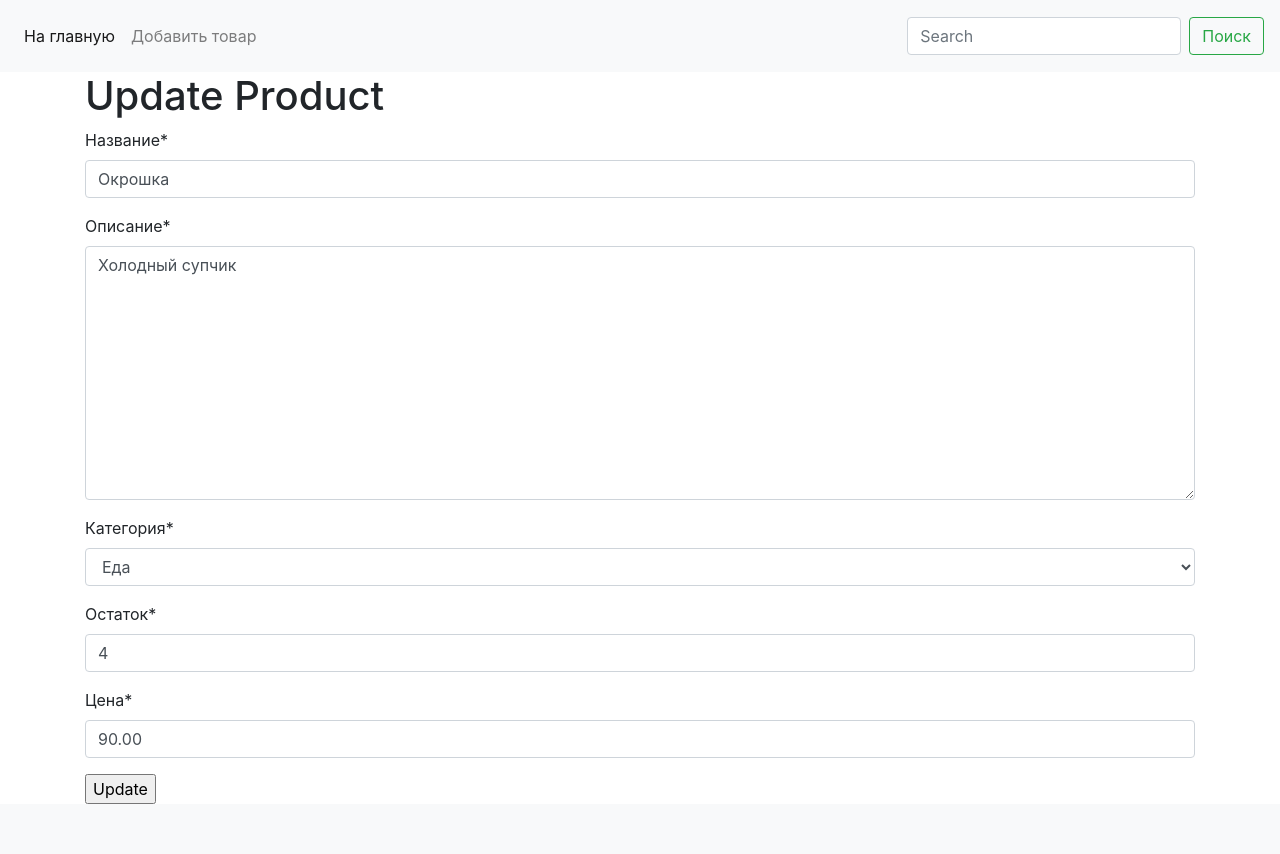
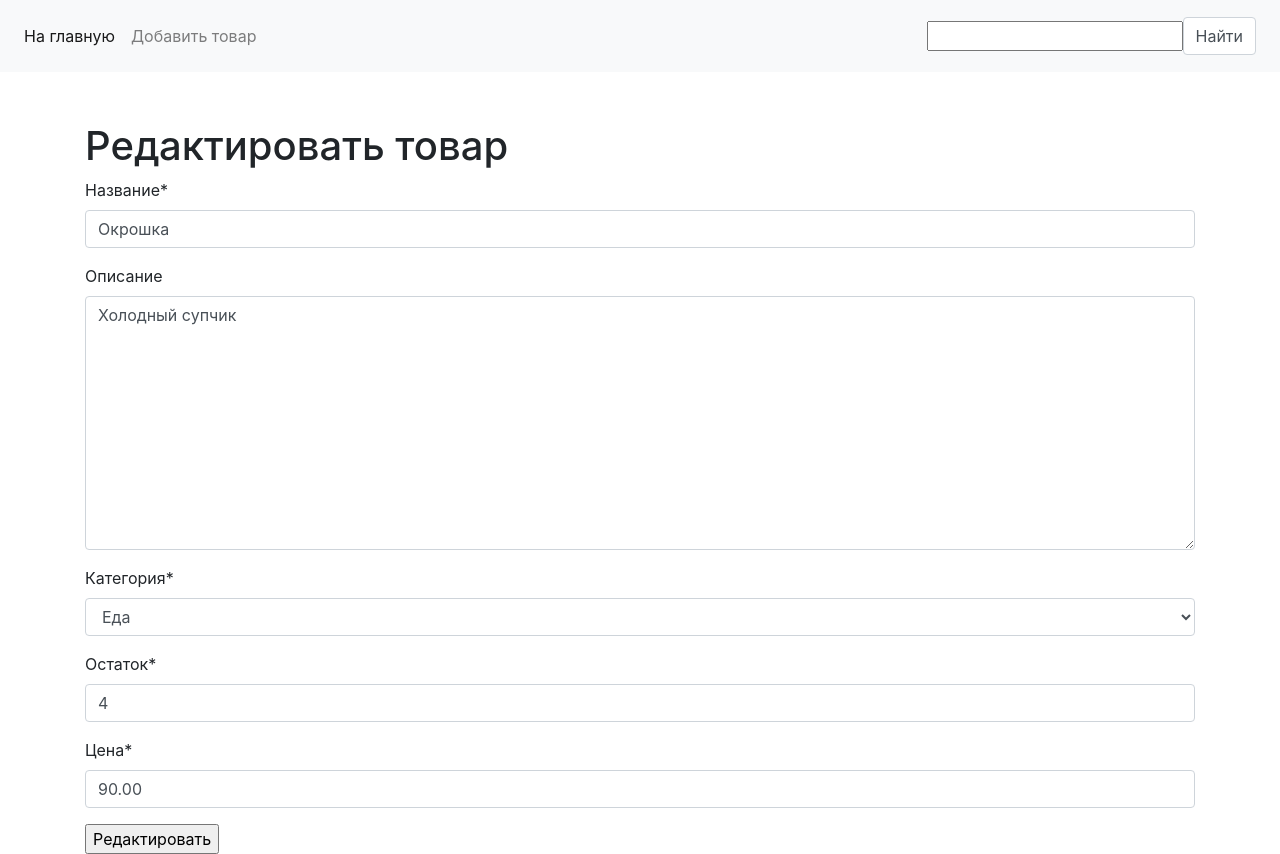
Before and after one commit to violettalivada/hw_48, a Django app: page /product/1/update/ in a window 1280 px wide. Before the commit the page ends 804 px from the top, so only its background shows below. Run offline with Django 3.2, Linux system fonts and the light colour scheme; data comes from the database, SQL or seed files in the repository; some libraries are stand-ins or nearby versions.

Commit message:
1-ый этап выполнен

```diff
--- a/source/main/settings.py
+++ b/source/main/settings.py
@@ -65,6 +65,7 @@ TEMPLATES = [
                 'django.template.context_processors.request',
                 'django.contrib.auth.context_processors.auth',
                 'django.contrib.messages.context_processors.messages',
+                'webapp.context_processors.search_form',
             ],
         },
     },
--- a/source/main/urls.py
+++ b/source/main/urls.py
@@ -20,9 +20,9 @@ from webapp.views import *
 
 urlpatterns = [
     path('admin/', admin.site.urls),
-    path('', index_view, name='index'),
-    path('product/<int:pk>/', product_view, name='product_view'),
-    path('products/add/', product_create_view, name='product_create'),
-    path('product/<int:pk>/update/', product_update_view, name='product_update'),
-    path('product/<int:pk>/delete/', product_delete_view, name='product_delete')
+    path('', IndexView.as_view(), name='index'),
+    path('product/<int:pk>/', ProductView.as_view(), name='product_view'),
+    path('products/add/', ProductCreateView.as_view(), name='product_create'),
+    path('product/<int:pk>/update/', ProductUpdateView.as_view(), name='product_update'),
+    path('product/<int:pk>/delete/', ProductDeleteView.as_view(), name='product_delete'),
 ]
--- /dev/null
+++ b/source/webapp/context_processors.py
@@ -0,0 +1,6 @@
+from webapp.forms import SimpleSearchForm
+
+
+def search_form(request):
+    form = SimpleSearchForm(request.GET)
+    return {'search_form': form}
--- a/source/webapp/forms.py
+++ b/source/webapp/forms.py
@@ -1,10 +1,12 @@
 from django import forms
-from .models import DEFAULT_CATEGORY, CATEGORY_CHOICES
+from .models import Product
 
 
-class ProductForm(forms.Form):
-    name = forms.CharField(max_length=100, required=True, label='Название')
-    description = forms.CharField(max_length=2000, required=True, label='Описание', widget=forms.Textarea)
-    category = forms.ChoiceField(required=True, initial=DEFAULT_CATEGORY, choices=CATEGORY_CHOICES, label='Категория')
-    amount = forms.IntegerField(label='Остаток', min_value=0, required=True)
-    price = forms.DecimalField(label='Цена', max_digits=7, decimal_places=2, required=True, min_value=0)
+class ProductForm(forms.ModelForm):
+    class Meta:
+        model = Product
+        exclude = []
+
+
+class SimpleSearchForm(forms.Form):
+    search = forms.CharField(max_length=100, required=False, label="Найти")
--- a/source/webapp/static/css/style.css
+++ b/source/webapp/static/css/style.css
@@ -0,0 +1,46 @@
+.container {
+    padding-top: 50px;
+}
+
+
+.pagination {
+    text-align: center;
+    padding: 40px;
+}
+
+.pagination a, .pagination .page-disabled {
+    display: inline-block;
+    border: solid 1px #6a7ddd;
+    border-radius: 3px;
+    padding: 5px;
+    margin: 3px;
+}
+
+.pagination a {
+    background: #6a7ddd;
+    color: white;
+    text-decoration: none;
+}
+
+.pagination a:hover {
+    background: #6a7dff;
+    text-decoration: underline;
+}
+
+.pagination .page-disabled {
+    background: #6a7dcc;
+    color: #dddddd
+}
+
+.pagination .current-page {
+    display: inline-block;
+}
+
+.pagination .current-page input {
+    width: 50px;
+    padding: 5px 7px;
+    font-size: inherit;
+    border-radius: 5px;
+    text-align: center;
+    border: solid 1px gray;
+}
--- a/source/webapp/templates/base.html
+++ b/source/webapp/templates/base.html
@@ -23,10 +23,14 @@
                 <a class="nav-link" href="{% url 'product_create' %}">Добавить товар</a>
             </li>
         </ul>
-    <form class="form-inline my-2 my-lg-0" action="#" method='get'>
-      <input class="form-control mr-sm-2" type="search" placeholder="Search" aria-label="Search">
-      <button class="btn btn-outline-success my-2 my-sm-0" type="submit">Поиск</button>
+        {% block search %}
+            <div class="search-form">
+                <form class="form-inline my-2 my-lg-0" action="{% url 'index' %}" method="GET">
+                    {{ search_form.search }}
+                    <input class="form-control mr-sm-2" type="submit" value="Найти">
                 </form>
+            </div>
+        {% endblock %}
     </div>
 </nav>
 <div class="container">
--- a/source/webapp/templates/products/product_create.html
+++ b/source/webapp/templates/products/product_create.html
@@ -3,7 +3,7 @@
 {% block title %}Create{% endblock %}
 
 {% block content %}
-    <h1>Create Task</h1>
+    <h1>Добавить товар</h1>
         {% url "product_create" pk=product.pk as action_url %}
-        {% include 'partial/form.html' with button_text='Create' action_url=action_url form_method='post' %}
+        {% include 'partial/form.html' with button_text='Добавить' action_url=action_url form_method='post' %}
 {% endblock %}
--- a/source/webapp/templates/products/product_update.html
+++ b/source/webapp/templates/products/product_update.html
@@ -7,7 +7,7 @@
 {% endblock %}
 
 {% block content %}
-    <h1>Update Product</h1>
+    <h1>Редактировать товар</h1>
     {% url "product_update" pk=product.pk as action_url %}
-    {% include 'partial/form.html' with button_text='Update' action_url=action_url form_method='post' %}
+    {% include 'partial/form.html' with button_text='Редактировать' action_url=action_url form_method='post' %}
 {% endblock %}
--- a/source/webapp/templates/products/product_view.html
+++ b/source/webapp/templates/products/product_view.html
@@ -29,5 +29,4 @@
         </div>
         <div class="card-footer text-muted">Оставшееся количество: {{ product.amount }}шт</div>
     </div>
-
 {% endblock %}
--- a/source/webapp/views/product_views.py
+++ b/source/webapp/views/product_views.py
@@ -1,77 +1,56 @@
-from django.shortcuts import render, get_object_or_404, redirect
-from webapp.models import *
-from django.http import HttpResponseNotAllowed
+from django.views.generic import DetailView, CreateView, UpdateView, DeleteView
+from django.urls import reverse, reverse_lazy
+
+from .base_views import SearchView
+from webapp.models import Product
 from webapp.forms import ProductForm
 
 
-def index_view(request):
-    is_admin = request.GET.get('is_admin', None)
-    if is_admin:
-        data = Product.objects.all()
-    else:
-        data = Product.objects.order_by('name', 'category').exclude(amount=0)
-    return render(request, 'index.html', context={'products': data})
+class IndexView(SearchView):
+    model = Product
+    template_name = 'products/index.html'
+    ordering = ['category', 'name']
+    search_fields = ['name__icontains']
+    paginate_by = 5
+    context_object_name = 'products'
+
+    def get_queryset(self):
+        return super().get_queryset().filter(amount__gt=0)
 
 
-def product_view(request, pk):
-    product = get_object_or_404(Product, pk=pk)
-    context = {'product': product}
-    return render(request, 'products/product_view.html', context)
+class ProductView(DetailView):
+    model = Product
+    template_name = 'products/product_view.html'
+
+    def get_queryset(self):
+        return super().get_queryset().filter(amount__gt=0)
 
 
-def product_create_view(request):
-    if request.method == "GET":
-        form = ProductForm()
-        return render(request, 'products/product_create.html', context={'form': form})
-    elif request.method == 'POST':
-        form = ProductForm(data=request.POST)
-        if form.is_valid():
-            product = Product.objects.create(
-                name=form.cleaned_data['name'],
-                description=form.cleaned_data['description'],
-                category=form.cleaned_data['category'],
-                amount=form.cleaned_data['amount'],
-                price=form.cleaned_data['price'])
-            return redirect('product_view', pk=product.pk)
-        else:
-            return render(request, 'products/product_create.html', context={'form': form})
-    else:
-        return HttpResponseNotAllowed(permitted_methods=['GET', 'POST'])
+class ProductCreateView(CreateView):
+    model = Product
+    form_class = ProductForm
+    template_name = 'products/product_create.html'
+
+    def get_success_url(self):
+        return reverse('product_view', kwargs={'pk': self.object.pk})
 
 
-def product_update_view(request, pk):
-    product = get_object_or_404(Product, pk=pk)
-    if request.method == 'GET':
-        form = ProductForm(initial={
-            'name': product.name,
-            'description': product.description,
-            'category': product.category,
-            'amount': product.amount,
-            'price': product.price
-        })
-        return render(request, 'products/product_update.html', context={'form': form, 'product': product})
-    elif request.method == 'POST':
-        form = ProductForm(data=request.POST)
-        if form.is_valid():
-            product.name = form.cleaned_data['name']
-            product.description = form.cleaned_data['description']
-            product.category = form.cleaned_data['category']
-            product.amount = form.cleaned_data['amount']
-            product.price = form.cleaned_data['price']
-            product.save()
-            return redirect('product_view', pk=product.pk)
-        else:
-            return render(request, 'products/product_update.html', context={'product': product, 'form': form})
-    else:
-        return HttpResponseNotAllowed(permitted_methods=['GET', 'POST'])
+class ProductUpdateView(UpdateView):
+    model = Product
+    form_class = ProductForm
+    template_name = 'products/product_update.html'
+
+    def get_success_url(self):
+        return reverse('product_view', kwargs={'pk': self.object.pk})
+
+    def get_queryset(self):
+        return super().get_queryset().filter(amount__gt=0)
 
 
-def product_delete_view(request, pk):
-    product = get_object_or_404(Product, pk=pk)
-    if request.method == 'GET':
-        return render(request, 'products/product_delete.html', context={'product': product})
-    elif request.method == 'POST':
-        product.delete()
-        return redirect('index')
-    else:
-        return HttpResponseNotAllowed(permitted_methods=['GET', 'POST'])
+class ProductDeleteView(DeleteView):
+    model = Product
+    template_name = 'products/product_delete.html'
+    success_url = reverse_lazy('index')
+
+    def get_queryset(self):
+        return super().get_queryset().filter(amount__gt=0)
```
Also changed, not shown: source/webapp/templates/index.html (deleted, +0 -37 lines), source/webapp/templates/partial/pagination.html (added, +33 -0 lines), source/webapp/templates/products/index.html (added, +43 -0 lines), source/webapp/templatetags/page_utils.py (added, +11 -0 lines), source/webapp/views/base_views.py (added, +44 -0 lines), source/webapp/templatetags/__init__.py (added). Lines whose indentation alone changed are shown as unchanged.
